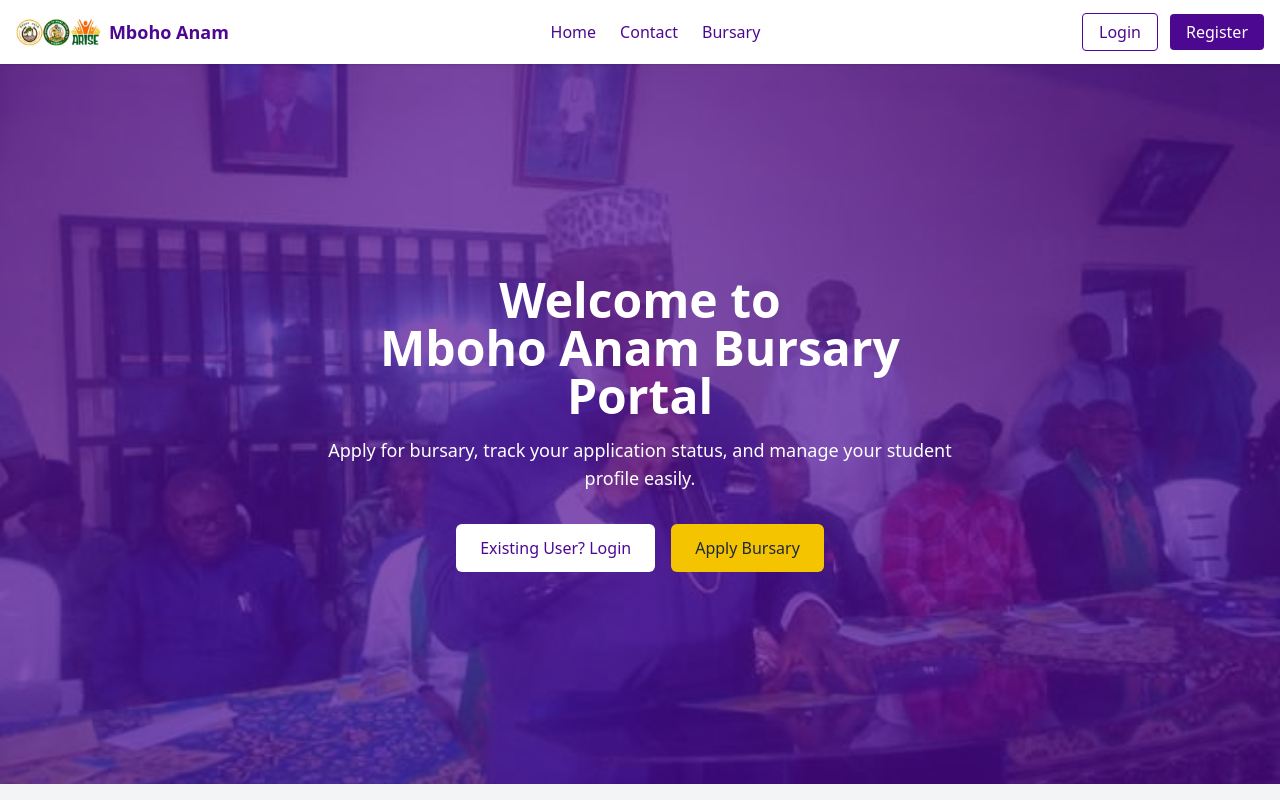
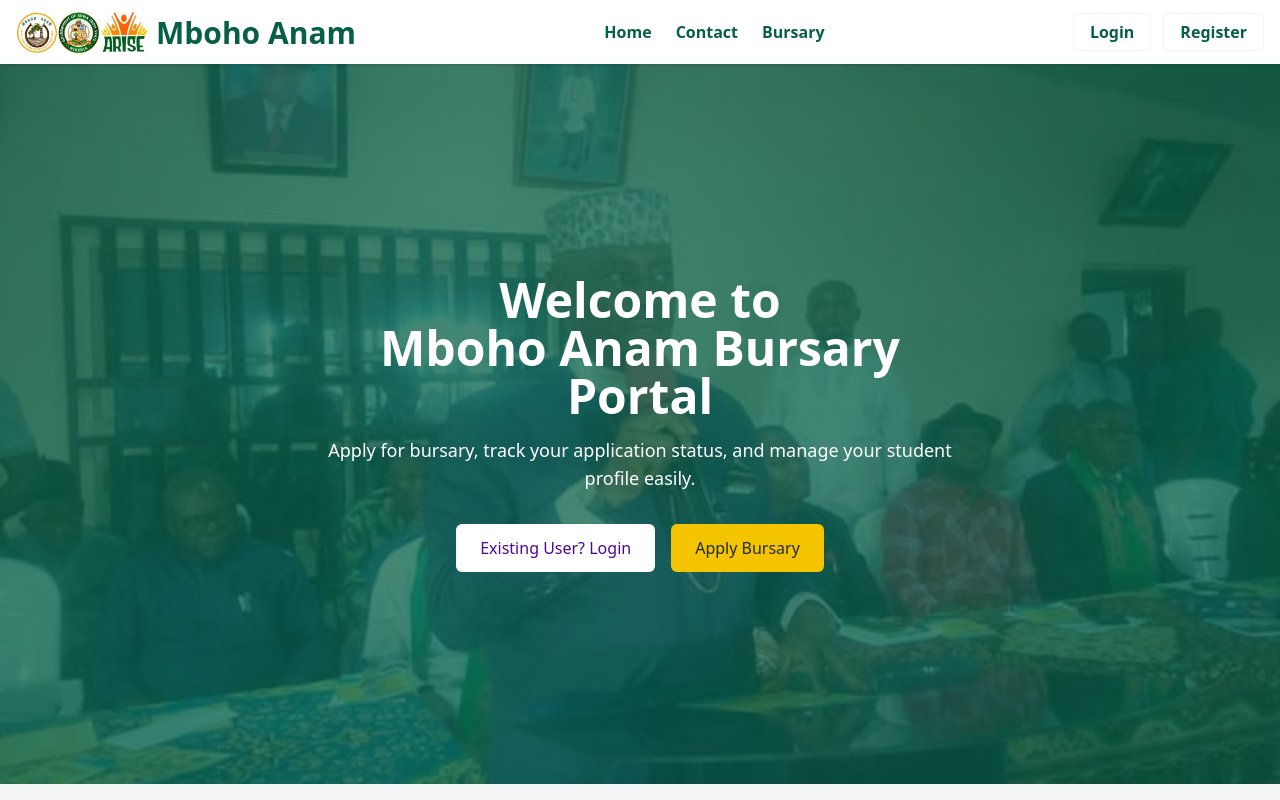
Before and after one commit to DandyFriday/Mboho-Anam-Bursary, a React (Vite) app in the folder client/: page / in a window 1280 px wide. Shown: the top 800 px of the page. Built offline with nearby package versions, Linux system fonts and the light colour scheme.

Commit message:
Changes on Navbar done

```diff
--- a/client/src/components/layout/Navbar.tsx
+++ b/client/src/components/layout/Navbar.tsx
@@ -11,26 +11,26 @@ const Navbar = () => {
           <img
             src={assets.logo1}
             alt="Mboho Anam Logo"
-            className="h-9 w-auto"
+            className="h-14 w-auto"
           />
-          <span className="font-bold text-primary text-lg">
+          <span className="font-bold text-[#065f46] text-[30px]">
             Mboho Anam
           </span>
         </Link>
 
         {/* Links */}
         <nav className="hidden md:flex items-center gap-6">
-          <NavLink to="/" className="hover:text-gold text-primary">
+          <NavLink to="/" className="font-bold hover:text-gold text-[#065f46]">
             Home
           </NavLink>
 
-          <NavLink to="/contact" className="hover:text-gold text-primary">
+          <NavLink to="/contact" className="font-bold hover:text-gold text-[#065f46]">
             Contact
           </NavLink>
 
           {/* Bursary */}
           <div className="relative group">
-            <button className="text-primary hover:text-gold">
+            <button className="font-bold text-[#065f46] hover:text-gold">
               Bursary
             </button>
             <div className="absolute top-full left-0 mt-2 hidden group-hover:block bg-white shadow rounded w-56">
@@ -45,13 +45,13 @@ const Navbar = () => {
         <div className="flex items-center gap-3">
           <Link
             to="/login"
-            className="px-4 py-1.5 border border-primary text-primary rounded hover:bg-primary hover:text-white transition"
+            className="font-bold px-4 py-1.5 border border-[#f3f4f6] text-[#065f46] rounded hover:bg-[#f3f4f6] hover:text-gold transition"
           >
             Login
           </Link>
           <Link
             to="/register"
-            className="px-4 py-1.5 bg-primary text-white rounded hover:bg-opacity-90 transition"
+            className="font-bold px-4 py-1.5 border border-[#f3f4f6] text-[#065f46] rounded hover:bg-[#f3f4f6] hover:text-gold  transition"
           >
             Register
           </Link>
--- a/client/src/components/sections/Hero.tsx
+++ b/client/src/components/sections/Hero.tsx
@@ -1,49 +1,3 @@
-// // src/components/sections/Hero.tsx
-// import { motion, AnimatePresence } from "framer-motion";
-// import { useState, useEffect } from "react";
-// import { assets } from "../../assets/assets";
-
-// const images = [assets.Sir_Udo, assets.Dr_Ikim, assets.national_pre];
-
-// const Hero = () => {
-//   const [index, setIndex] = useState(0);
-
-//   useEffect(() => {
-//     const interval = setInterval(() => {
-//       setIndex((prev) => (prev + 1) % images.length);
-//     }, 5000);
-//     return () => clearInterval(interval);
-//   }, []);
-
-//   return (
-//     <div className="relative h-[90vh] w-full flex items-center justify-center text-center text-white">
-//       <AnimatePresence>
-//         <motion.img
-//           key={images[index]}
-//           src={images[index]}
-//           alt="Hero"
-//           className="absolute w-full h-full object-cover"
-//           initial={{ opacity: 0 }}
-//           animate={{ opacity: 1 }}
-//           exit={{ opacity: 0 }}
-//           transition={{ duration: 1 }}
-//         />
-//       </AnimatePresence>
-
-//       <div className="absolute inset-0 flex flex-col items-center justify-center px-4">
-//         <h1 className="text-4xl md:text-5xl font-bold mb-4">
-//           Welcome to <br /> Mboho Anam Bursary Portal
-//         </h1>
-//         <p className="max-w-xl text-lg md:text-xl">
-//           Apply for bursary, check status, and manage your student profile easily.
-//         </p>
-//       </div>
-//     </div>
-//   );
-// };
-
-// export default Hero;
-
 import { motion, AnimatePresence } from "framer-motion";
 import { useState, useEffect } from "react";
 import { assets } from "../../assets/assets";
@@ -80,7 +34,7 @@ const Hero = () => {
       </AnimatePresence>
 
       {/* Overlay */}
-      <div className="absolute inset-0 bg-primary/70 flex items-center justify-center text-white px-6">
+      <div className="absolute inset-0 bg-[#065f46]/75 flex items-center justify-center text-white px-6">
         <div className="text-center max-w-2xl">
           <h1 className="text-4xl md:text-5xl font-bold mb-4">
             Welcome to <br /> Mboho Anam Bursary Portal
```
